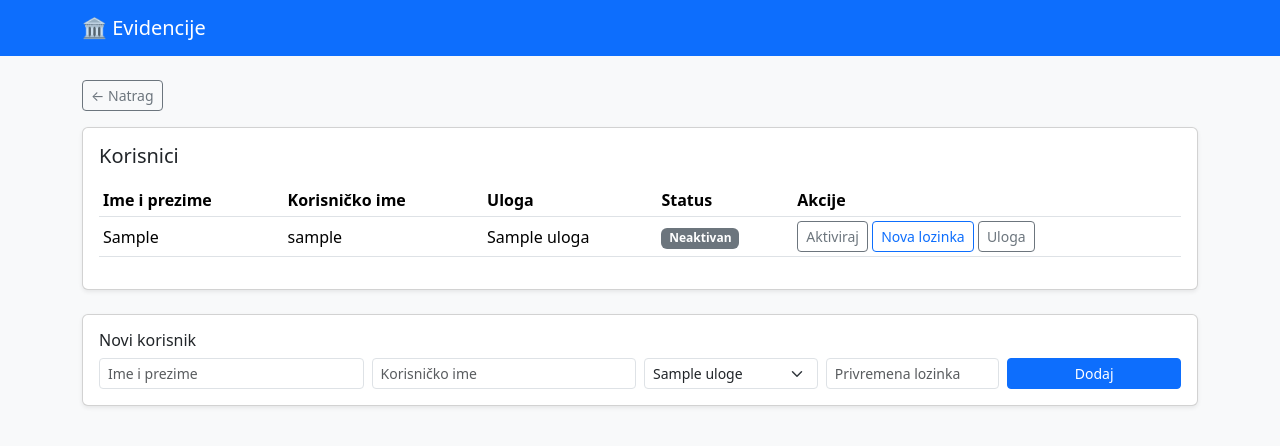
After one commit to dkrznar/NasiProjekti, a Python web app: template templates/korisnici.html in a window 1280 px wide. The commit adds this page. Shown: the top 446 px of the page. Run offline with Jinja, Linux system fonts and the light colour scheme; the template is opened without the code that fills it: most values are stand-ins (such as "Sample title", 1, 10 or a date in 2020).

Commit message:
Add files via upload

```diff
--- a/templates/base.html
+++ b/templates/base.html
@@ -7,11 +7,21 @@
     <link href="https://cdn.jsdelivr.net/npm/bootstrap@5.3.3/dist/css/bootstrap.min.css" rel="stylesheet">
 </head>
 <body class = "bg-light">
-    <nav class="navbar navbar-expand-lg navbar-dark bg-primary mb-4">
-    <div class="container">
-        <a class="navbar-brand" href="{{ url_for('pocetna') }}">Evidencije</a>
+   <nav class="navbar navbar-expand-lg navbar-dark bg-primary mb-4">
+    <div class="container d-flex justify-content-between align-items-center">
+        <a class="navbar-brand mb-0" href="{{ url_for('pocetna') }}">🏛 Evidencije</a>
+
+        {% if current_user.is_authenticated %}
+        <div class="text-white small d-flex align-items-center gap-2">
+            {% if current_user.je_admin %}
+            <a href="{{ url_for('korisnici') }}" class="btn btn-outline-light btn-sm">Korisnici</a>
+            {% endif %}
+            {{ current_user.ime_prezime }}
+            <a href="{{ url_for('odjava') }}" class="btn btn-outline-light btn-sm">Odjava</a>
+        </div>
+        {% endif %}
     </div>
-</nav>
+    </nav>
 
     <div class="container">
         {% with poruke = get_flashed_messages(with_categories=true) %}
--- /dev/null
+++ b/templates/korisnici.html
@@ -0,0 +1,99 @@
+{% extends "base.html" %}
+{% block title %}Korisnici{% endblock %}
+
+{% block sadrzaj %}
+<a href="{{ url_for('pocetna') }}" class="btn btn-outline-secondary btn-sm mb-3">← Natrag</a>
+
+<div class="card shadow-sm mb-4">
+    <div class="card-body">
+        <h5 class="card-title mb-3">Korisnici</h5>
+
+        <table class="table table-sm align-middle">
+            <thead>
+                <tr>
+                    <th>Ime i prezime</th>
+                    <th>Korisničko ime</th>
+                    <th>Uloga</th>
+                    <th>Status</th>
+                    <th>Akcije</th>
+                </tr>
+            </thead>
+            <tbody>
+                {% for k in korisnici %}
+                <tr>
+                    <td>{{ k.ime_prezime }}</td>
+                    <td>{{ k.korisnicko_ime }}</td>
+                    <td>{{ k.uloga }}</td>
+                    <td>
+                        <span class="badge {% if k.aktivan %}bg-success{% else %}bg-secondary{% endif %}">
+                            {{ 'Aktivan' if k.aktivan else 'Neaktivan' }}
+                        </span>
+                    </td>
+                    <td>
+                        <form method="POST" action="{{ url_for('deaktiviraj_korisnika', korisnik_id=k.id) }}" class="d-inline">
+                            <button type="submit" class="btn btn-outline-secondary btn-sm">
+                                {{ 'Deaktiviraj' if k.aktivan else 'Aktiviraj' }}
+                            </button>
+                        </form>
+
+                        <button type="button" class="btn btn-outline-primary btn-sm" data-bs-toggle="collapse" data-bs-target="#reset-{{ k.id }}">
+                            Nova lozinka
+                        </button>
+                        <button type="button" class="btn btn-outline-secondary btn-sm" data-bs-toggle="collapse" data-bs-target="#uloga-{{ k.id }}">
+                            Uloga
+                        </button>
+                    </td>
+                </tr>
+                <tr class="collapse" id="reset-{{ k.id }}">
+                    <td colspan="5">
+                        <form method="POST" action="{{ url_for('reset_lozinke', korisnik_id=k.id) }}" class="d-flex gap-2">
+                            <input type="text" name="nova_lozinka" class="form-control form-control-sm" placeholder="Nova lozinka" required>
+                            <button type="submit" class="btn btn-primary btn-sm">Spremi</button>
+                        </form>
+                    </td>
+                </tr>
+                <tr class="collapse" id="uloga-{{ k.id }}">
+                    <td colspan="5">
+                        <form method="POST" action="{{ url_for('promijeni_ulogu', korisnik_id=k.id) }}" class="d-flex gap-2">
+                            <select name="uloga" class="form-select form-select-sm" style="max-width: 200px">
+                                {% for u in uloge %}
+                                <option value="{{ u }}" {% if u == k.uloga %}selected{% endif %}>{{ u }}</option>
+                                {% endfor %}
+                            </select>
+                            <button type="submit" class="btn btn-primary btn-sm">Spremi</button>
+                        </form>
+                    </td>
+                </tr>
+                {% endfor %}
+            </tbody>
+        </table>
+    </div>
+</div>
+
+<div class="card shadow-sm">
+    <div class="card-body">
+        <h6>Novi korisnik</h6>
+        <form method="POST" action="{{ url_for('novi_korisnik') }}" class="row g-2">
+            <div class="col-md-3">
+                <input type="text" name="ime_prezime" class="form-control form-control-sm" placeholder="Ime i prezime" required>
+            </div>
+            <div class="col-md-3">
+                <input type="text" name="korisnicko_ime" class="form-control form-control-sm" placeholder="Korisničko ime" required>
+            </div>
+            <div class="col-md-2">
+                <select name="uloga" class="form-select form-select-sm">
+                    {% for u in uloge %}
+                    <option value="{{ u }}" {% if u == "urednik" %}selected{% endif %}>{{ u }}</option>
+                    {% endfor %}
+                </select>
+            </div>
+            <div class="col-md-2">
+                <input type="text" name="lozinka" class="form-control form-control-sm" placeholder="Privremena lozinka" required>
+            </div>
+            <div class="col-md-2">
+                <button type="submit" class="btn btn-primary btn-sm w-100">Dodaj</button>
+            </div>
+        </form>
+    </div>
+</div>
+{% endblock %}
```
Also changed, not shown: templates/prijava.html (added, +25 -0 lines), templates/promijeni_lozinku.html (added, +25 -0 lines), templates/socijala_stavka.html (added, +100 -0 lines), templates/socijala_stavke.html (+7 -0 lines).
